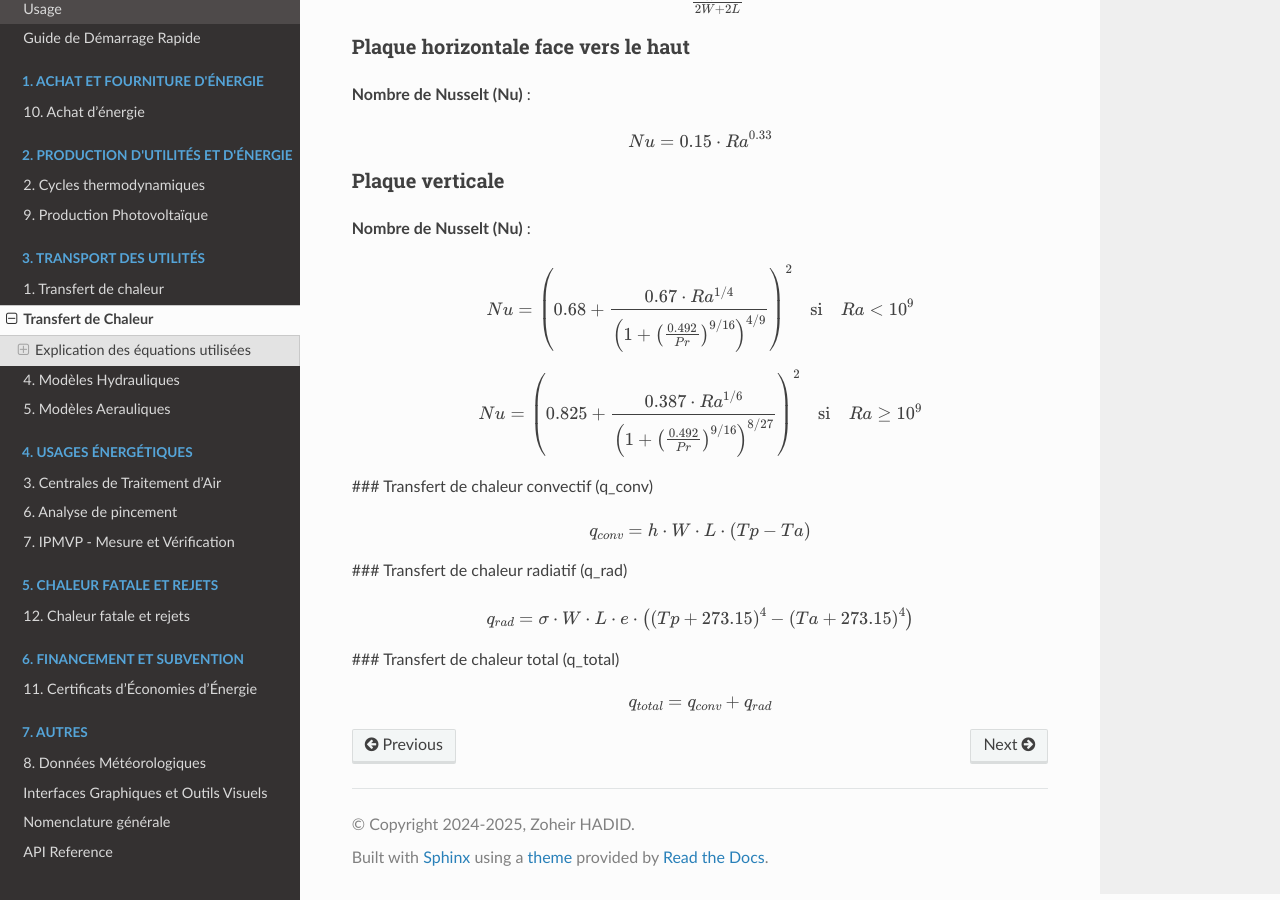
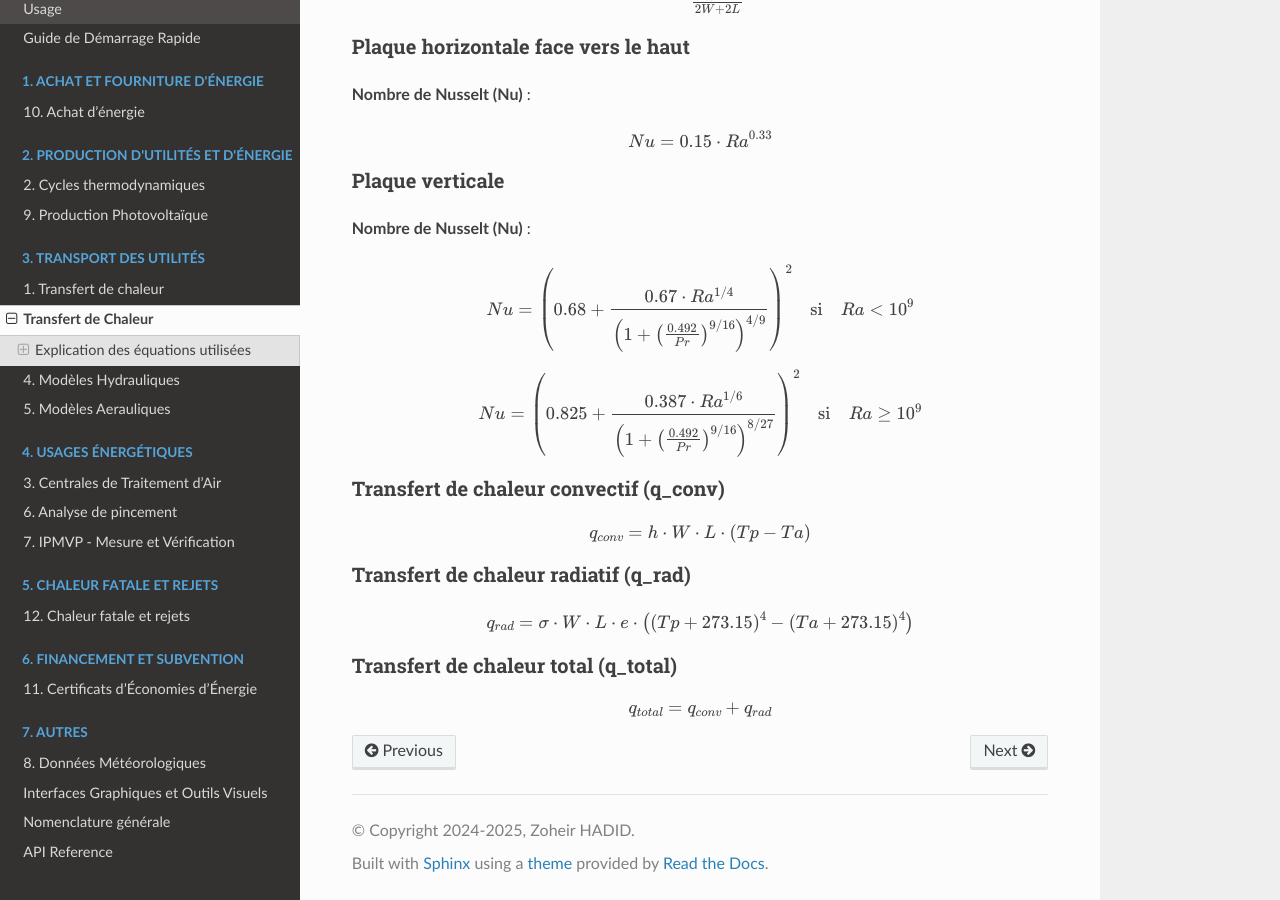
Before and after one commit to ZoheirHADID/EnergySystemModels-fr, a Sphinx documentation site: the page built from docs/source/transfert_chaleur.rst, in a window 1280 px wide and 900 px high, scrolled down 2959 px. Built offline with Sphinx 7.4.7 and the Read the Docs theme 3.1.0, drawn with Linux system fonts in a browser that asks for light colours; some of the changed text lies outside the part shown.

Commit message:
2026-07-04-vf

```diff
--- a/docs/source/transfert_chaleur.rst
+++ b/docs/source/transfert_chaleur.rst
@@ -164,19 +164,22 @@ Plaque verticale
 
   Nu = \left(0.825 + \frac{0.387 \cdot Ra^{1/6}}{\left(1 + \left(\frac{0.492}{Pr}\right)^{9/16}\right)^{8/27}}\right)^2 \quad \text{si} \quad Ra \geq 10^9
 
-### Transfert de chaleur convectif (q_conv)
+Transfert de chaleur convectif (q_conv)
+~~~~~~~~~~~~~~~~~~~~~~~~~~~~~~~~~~~~~~~~~
 
 .. math::
 
   q_{conv} = h \cdot W \cdot L \cdot (Tp - Ta)
 
-### Transfert de chaleur radiatif (q_rad)
+Transfert de chaleur radiatif (q_rad)
+~~~~~~~~~~~~~~~~~~~~~~~~~~~~~~~~~~~~~~~
 
 .. math::
 
   q_{rad} = \sigma \cdot W \cdot L \cdot e \cdot \left((Tp + 273.15)^4 - (Ta + 273.15)^4\right)
 
-### Transfert de chaleur total (q_total)
+Transfert de chaleur total (q_total)
+~~~~~~~~~~~~~~~~~~~~~~~~~~~~~~~~~~~~~~
 
 .. math::
 
```
Also changed, not shown: other parts of docs/source/transfert_chaleur.rst (+1 -1 lines).
